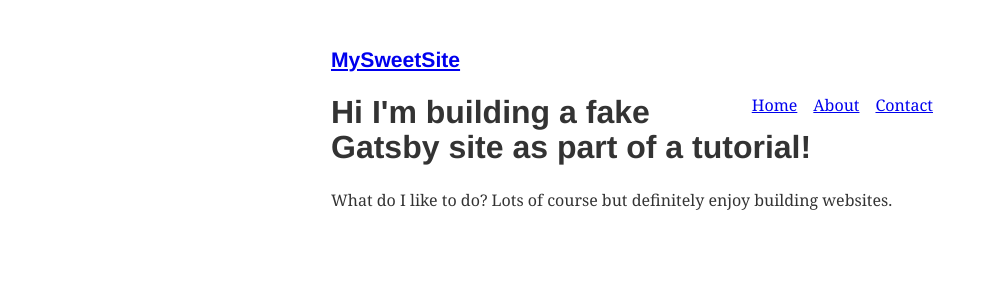
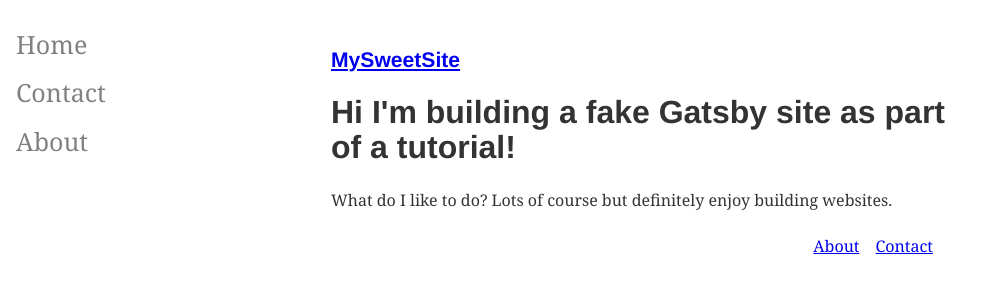
Before and after one commit to alunmeredith/gatsby-tutorials, a Gatsby site: page / in a window 1280 px wide. Shown: the whole page, without its empty margins (0-992 px from the left). Built offline with nearby package versions, Linux system fonts and the light colour scheme; Gatsby itself is replaced by a stand-in of ours.

Commit message:
Adding a sidebar

```diff
--- /dev/null
+++ b/gatsby-browser.js
@@ -0,0 +1 @@
+import "./src/styles/global.css"
--- a/package.json
+++ b/package.json
@@ -18,6 +18,7 @@
     "gatsby-plugin-typography": "^2.5.10",
     "react": "^16.12.0",
     "react-dom": "^16.12.0",
+    "react-router-dom": "^5.2.0",
     "react-typography": "^0.16.19",
     "typography": "^0.16.19",
     "typography-theme-fairy-gates": "^0.16.19"
--- a/src/components/layout.js
+++ b/src/components/layout.js
@@ -1,5 +1,7 @@
 import React from "react"
 import { Link } from "gatsby"
+import Sidebar from "./sidebar"
+import layoutStyle from "./layout.module.css"
 
 const ListLink = props => (
     <li style={{ display: `inline-block`, marginRight: `1rem` }}>
@@ -7,20 +9,30 @@ const ListLink = props => (
     </li>
 )
 
+const Header = props => (
+    <header style={{ marginBottom: `1.5rem` }}>
+        <Link to="/" style={{ textShadow: `none`, backgroundImage: `none` }}>
+            {props.children}
+        </Link>
+    </header>
+)
+
+const Footer = props => (
+    <footer>
+        <u1 className={layoutStyle.footer}>
+            <ListLink to="/about">About</ListLink>
+            <ListLink to="/contact">Contact</ListLink>
+        </u1>
+    </footer>
+)
+
 export default function Layout({ children }) {
     return (
         <div style={{ margin: `3rem auto`, maxWidth: 650, padding: `0 1rem` }}>
-            <header style={{ marginBottom: `1.5rem` }}>
-                <Link to="/" style={{ textShadow: `none`, backgroundImage: `none` }}>
-                    <h3>MySweetSite</h3>
-                </Link>
-                <u1 style={{ listStyle: `none`, float: `right` }}>
-                    <ListLink to="/">Home</ListLink>
-                    <ListLink to="/about">About</ListLink>
-                    <ListLink to="/contact">Contact</ListLink>
-                </u1>
-            </header>
+            <Header><h3>MySweetSite</h3></Header>
+            <Sidebar></Sidebar>
             {children}
+            <Footer></Footer>
         </div>
     )
 }
--- /dev/null
+++ b/src/components/layout.module.css
@@ -0,0 +1,10 @@
+.footer {
+    list-style: none;
+    float: right;
+}
+
+.main {
+    margin: 3rem auto;
+    max-width: 650;
+    padding: 0 1rem;
+}
--- /dev/null
+++ b/src/components/sidebar.js
@@ -0,0 +1,17 @@
+import React from 'react'
+import { Link } from "gatsby"
+import sidebarStyles from "./sidebar.module.css"
+
+const SidebarItem = props => (
+    <Link to={props.to} className={sidebarStyles.sidebarItem}>{props.children}</Link>
+)
+
+export default function Sidebar() {
+    return (
+        <div className={sidebarStyles.sidebar}>
+            <SidebarItem to="/">Home</SidebarItem>
+            <SidebarItem to="/contact">Contact</SidebarItem>
+            <SidebarItem to="/about" >About</SidebarItem>
+        </div >
+    )
+}
--- /dev/null
+++ b/src/components/sidebar.module.css
@@ -0,0 +1,20 @@
+/* The sidebar menu */
+.sidebar {
+    height: 100%; /* Full-height: remove this if you want "auto" height */
+    width: 200px; /* Set the width of the sidebar */
+    position: fixed; /* Fixed Sidebar (stay in place on scroll) */
+    z-index: 1; /* Stay on top */
+    top: 0; /* Stay at the top */
+    left: 0;
+    background-color: "#f1f1f1"; /* Black */
+    overflow-x: hidden; /* Disable horizontal scroll */
+    padding-top: 20px;
+  }
+
+.sidebarItem {
+    padding: 6px 8px 6px 16px;
+    text-decoration: none;
+    font-size: 25px;
+    color: #818181;
+    display: block;
+}
```
Also changed, not shown: src/styles/global.css (added), 1 other file.
